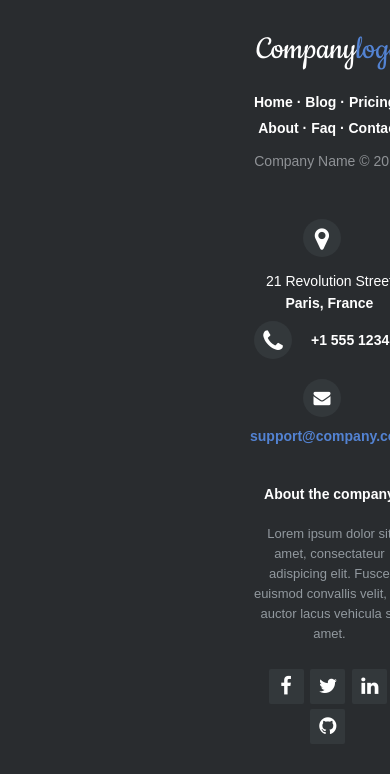
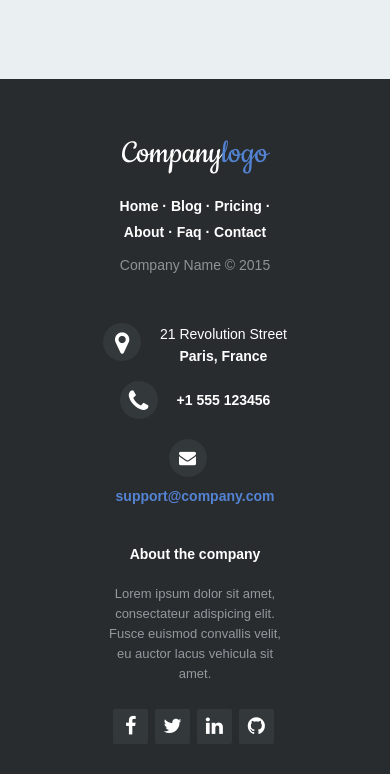
Before and after one commit to Rodriceorg/responsive-html-footer, a plain HTML site: page footer-distributed-with-address-and-phones.html in a window 390 px wide. Drawn offline with nearby package versions, Linux system fonts and the light colour scheme.

Commit message:
Update footer-distributed-with-address-and-phones.css

```diff
--- a/css/footer-distributed-with-address-and-phones.css
+++ b/css/footer-distributed-with-address-and-phones.css
@@ -5,7 +5,7 @@
 	text-align: left;
 	font: bold 16px sans-serif;
 
-	padding: 55px 250px;
+	padding: 55px 100px;
 	margin-top: 80px;
 }
 
```
